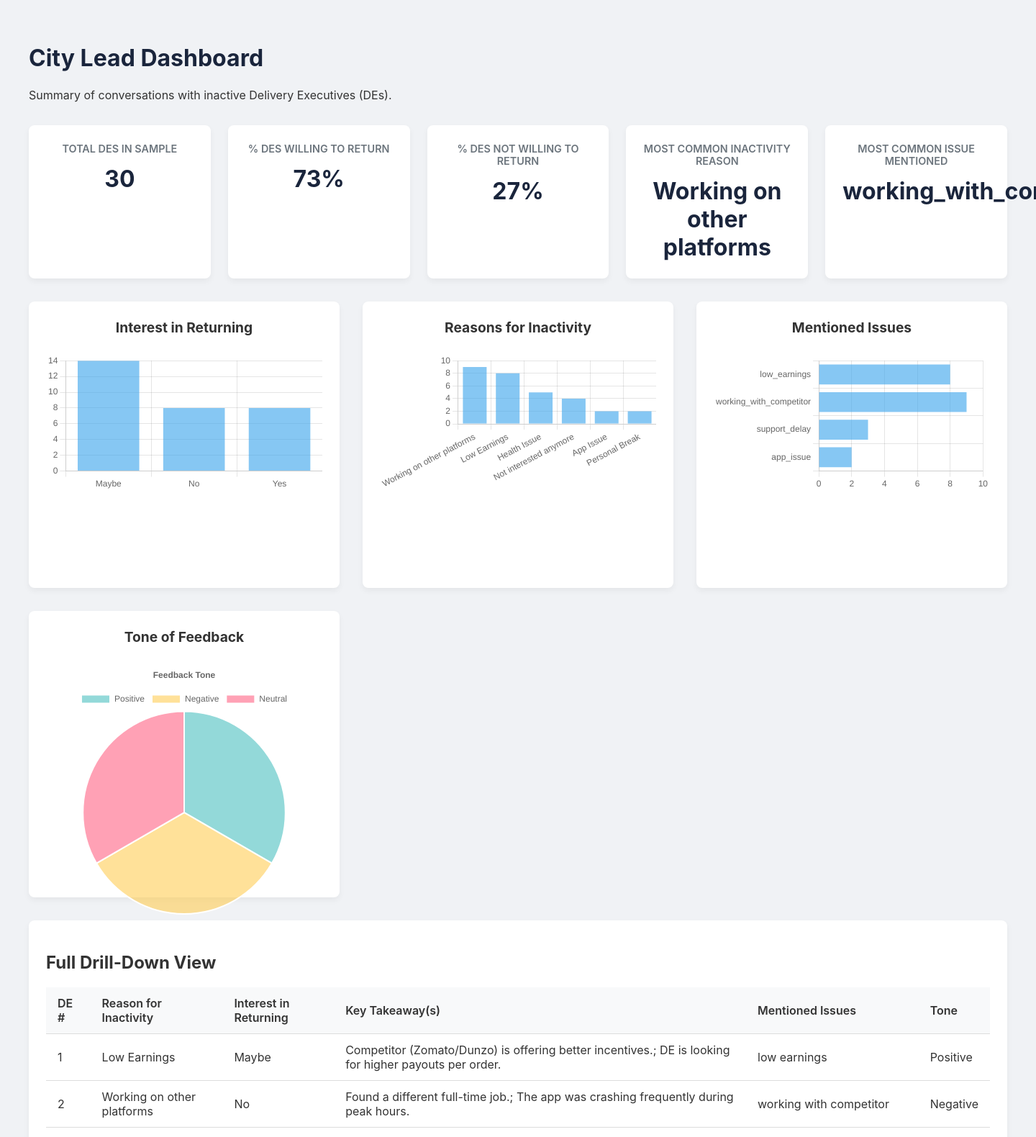
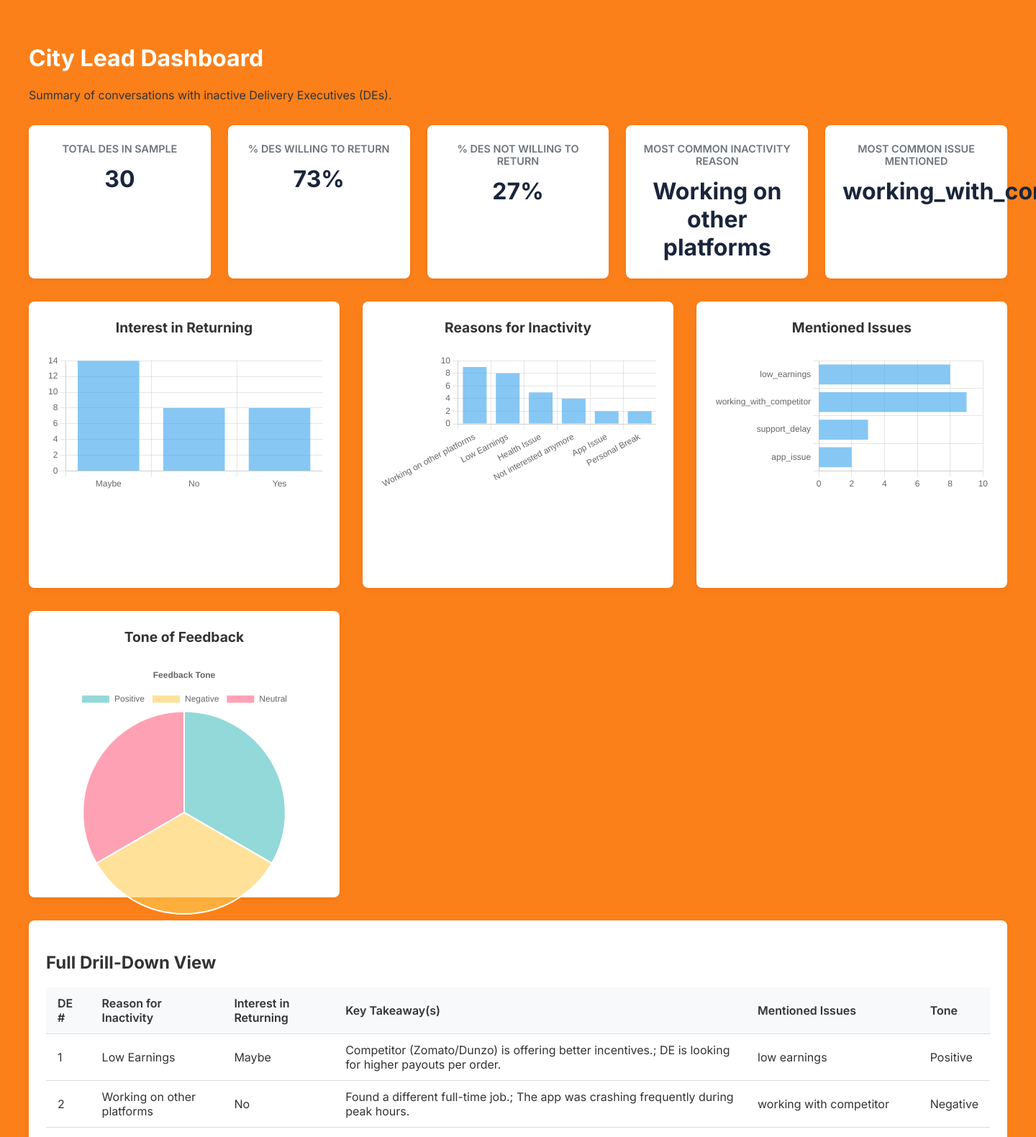
Before and after one commit to srrm99/Swiggy-Ghar-Wapsi, a Flask app: page /dashboard in a window 1440 px wide; the page is wider, and only the part inside the window is pictured. Shown: the top 1580 px of that part at 72% size. Run offline with Flask 3, Linux system fonts and the light colour scheme.

Commit message:
final working version

```diff
--- a/static/css/dashboard.css
+++ b/static/css/dashboard.css
@@ -1,7 +1,9 @@
+@import url('https://fonts.googleapis.com/css2?family=Inter:wght@400;600;700&display=swap');
+
 /* Add some specific styles for the dashboard layout */
 body {
-    font-family: -apple-system, BlinkMacSystemFont, 'Segoe UI', Roboto, Oxygen, Ubuntu, Cantarell, 'Open Sans', 'Helvetica Neue', sans-serif;
-    background-color: #f0f2f5;
+    font-family: 'Inter', -apple-system, BlinkMacSystemFont, 'Segoe UI', Roboto, Oxygen, Ubuntu, Cantarell, 'Open Sans', 'Helvetica Neue', sans-serif;
+    background-color: #FC8019;
     color: #333;
 }
 .container {
@@ -9,8 +11,11 @@ body {
     margin: 0 auto;
     padding: 2rem;
 }
-h1 {
-    color: #1a253c;
+h1, .kpi-card h3 {
+    color: #FFFFFF;
+}
+.kpi-card p {
+    color: #FFFFFF;
 }
 .kpi-grid {
     display: grid;
@@ -46,7 +51,7 @@ h1 {
     margin-top: 2rem;
 }
 .chart-container {
-    background-color: #fff;
+    background-color: #ffffff;
     padding: 1.5rem;
     border-radius: 8px;
     box-shadow: 0 4px 8px rgba(0,0,0,0.05);
@@ -59,6 +64,7 @@ h1 {
     margin-top: 0;
     margin-bottom: 1.5rem;
     font-size: 1.2rem;
+    color: #333;
 }
 .details-container {
     margin-top: 2rem;
--- a/static/style.css
+++ b/static/style.css
@@ -1,6 +1,8 @@
+@import url('https://fonts.googleapis.com/css2?family=Inter:wght@400;500;600;700&display=swap');
+
 body {
-    font-family: -apple-system, BlinkMacSystemFont, "Segoe UI", Roboto, Helvetica, Arial, sans-serif;
-    background-color: #f4f7f6;
+    font-family: 'Inter', -apple-system, BlinkMacSystemFont, "Segoe UI", Roboto, Helvetica, Arial, sans-serif;
+    background-color: #FC8019;
     color: #333;
     display: flex;
     justify-content: center;
```
Also changed, not shown: templates/index.html (+4 -4 lines), generate_json_data.py (renamed from generate_dummy_data.py).
